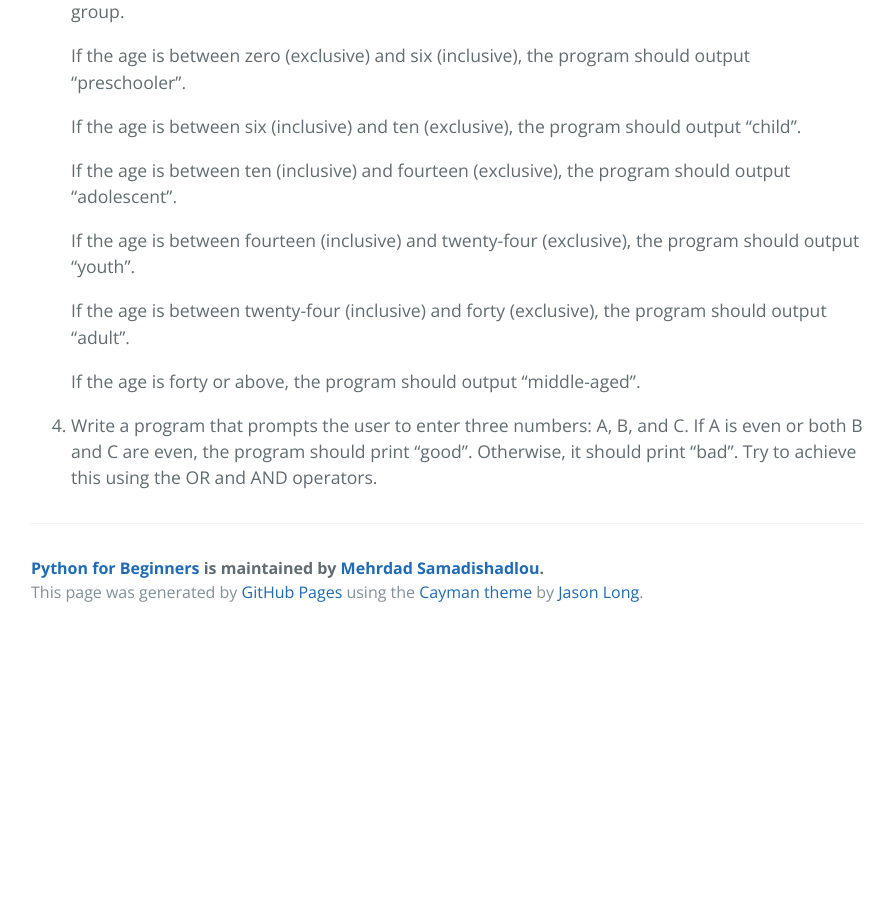
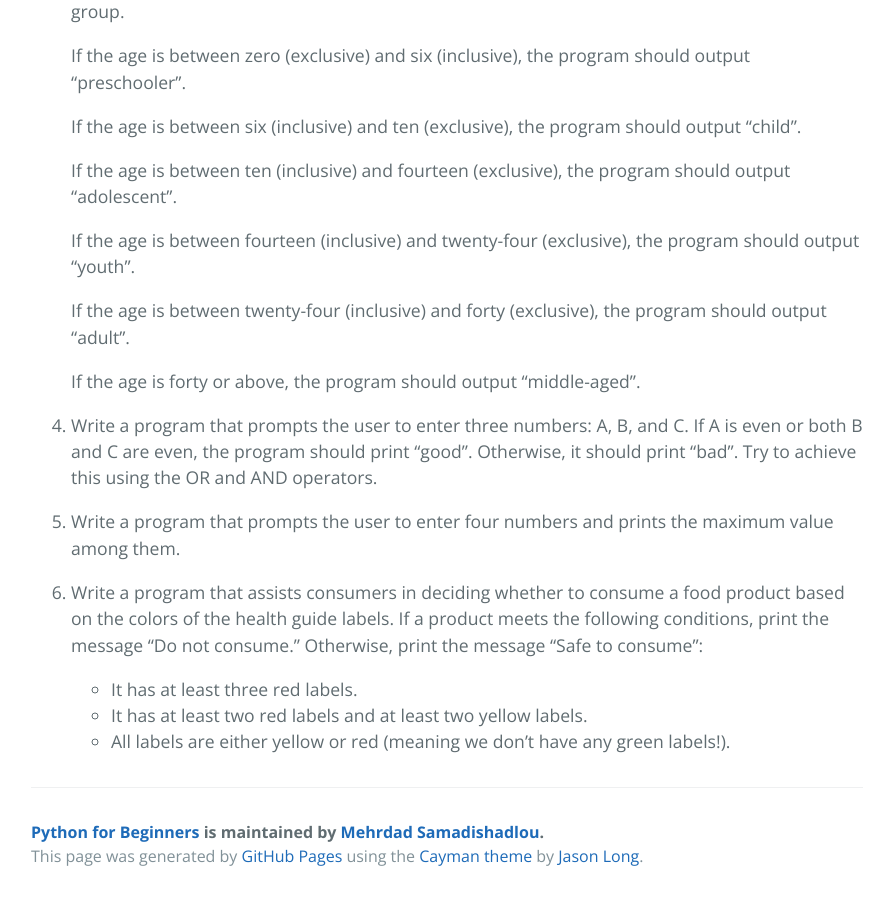
Before and after one commit to MehrdadSamadishadlou/Python_for_Beginners, a Jekyll site: the page built from nexercises.md, in a window 1280 px wide and 900 px high, scrolled down 1737 px. Shown: the whole window, without its empty margins (193-1086 px from the left). Built offline with Jekyll 4.4.1, drawn with Linux system fonts in a browser that asks for light colours; before the commit the page ends 2373 px from its top, so only the background shows below that.

Commit message:
Update nexercises.md

```diff
--- a/nexercises.md
+++ b/nexercises.md
@@ -71,3 +71,10 @@ filename: nexercises
       If the age is forty or above, the program should output "middle-aged".
 
 4. Write a program that prompts the user to enter three numbers: A, B, and C. If A is even or both B and C are even, the program should print "good". Otherwise, it should print "bad". Try to achieve this using the OR and AND operators.
+
+5. Write a program that prompts the user to enter four numbers and prints the maximum value among them.
+
+6. Write a program that assists consumers in deciding whether to consume a food product based on the colors of the health guide labels. If a product meets the following conditions, print the message "Do not consume." Otherwise, print the message "Safe to consume":
+      - It has at least three red labels.
+      - It has at least two red labels and at least two yellow labels.
+      - All labels are either yellow or red (meaning we don't have any green labels!).
```
